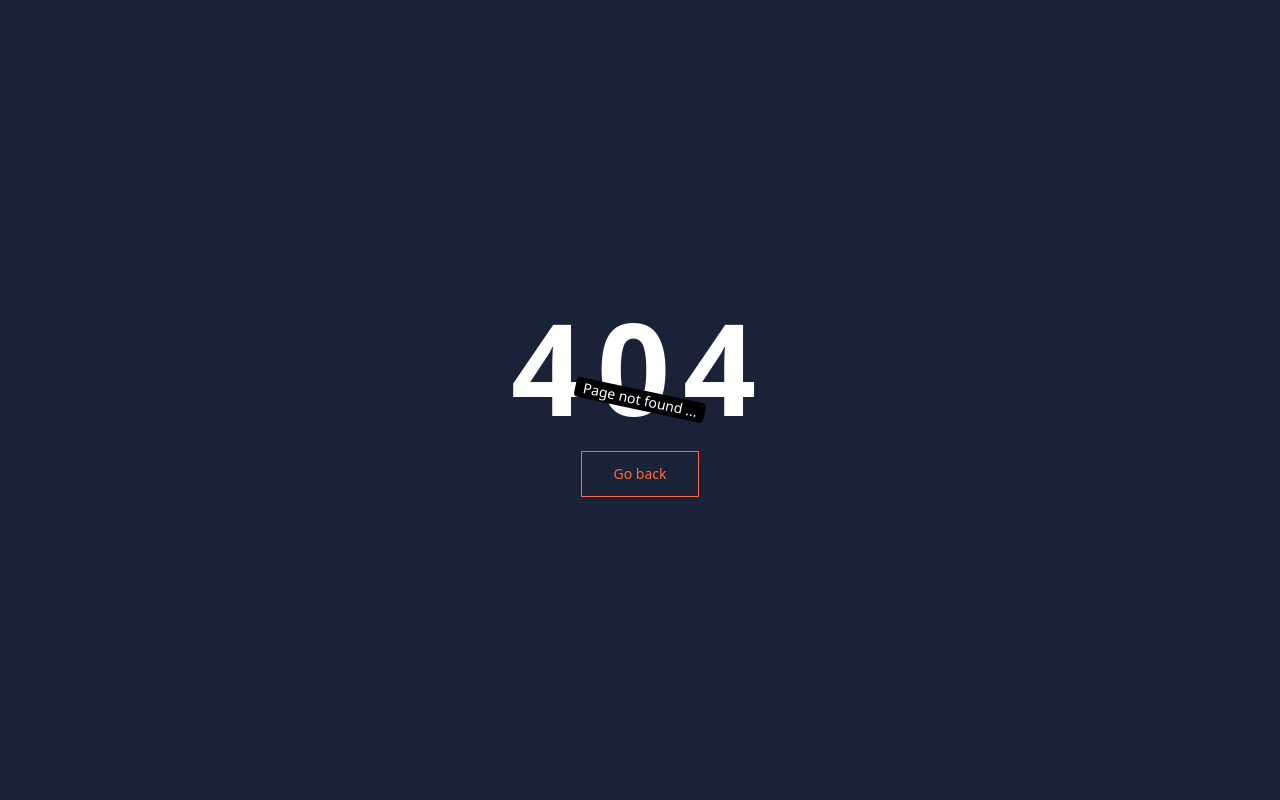
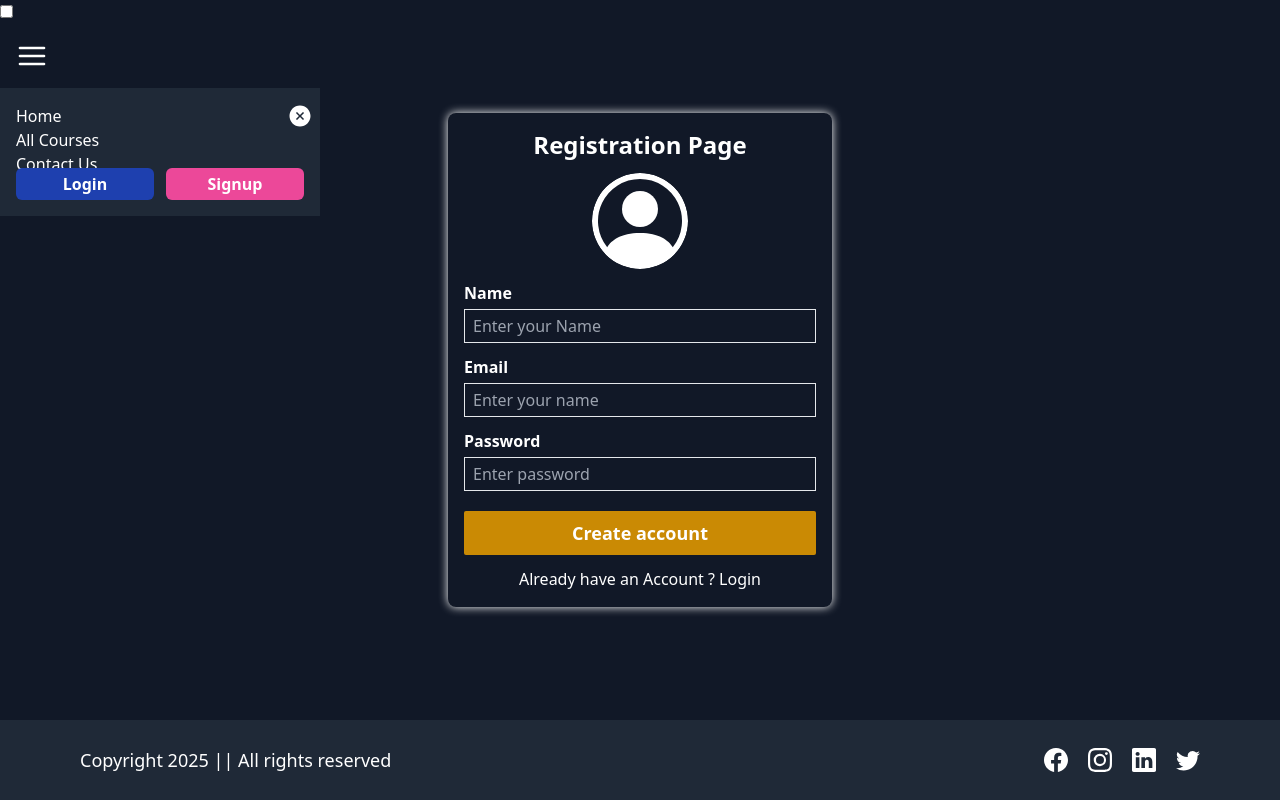
Before and after one commit to Rohitiwari297/LMS-Frontend-web-app, a React (Vite) app: page /signup in a window 1280 px wide. Before the commit this address had no page. Built offline with nearby package versions, Linux system fonts and the light colour scheme.

Commit message:
Added signup page with avatar preview functionality

```diff
--- a/src/App.jsx
+++ b/src/App.jsx
@@ -3,6 +3,7 @@ import './App.css'
 import HomePage from './Pages/HomePage.jsx'
 import AboutUs from './Pages/AboutUs.jsx'
 import NotFound from './Pages/NotFound.jsx'
+import Signup from './Pages/Signup.jsx'
 function App() {
 
   return (
@@ -11,6 +12,7 @@ function App() {
         <Route path='/' element ={<HomePage/>}></Route>
         <Route path='/about' element ={<AboutUs/>}></Route>
 
+        <Route path='/signup' element={<Signup/>}></Route>
 
         <Route path="*" element={<NotFound/>}></Route>
       </Routes>
--- a/src/Layouts/HomeLayout.jsx
+++ b/src/Layouts/HomeLayout.jsx
@@ -94,7 +94,7 @@ function HomeLayout({ children }) {
                     className="btn-seconday px-4 py-1 font-semibold bg-pink-500
                                 hover:bg-pink-600 rounded-md w-full"
                   >
-                    <Link to="/login">Signup</Link>
+                    <Link to="/signup">Signup</Link>
                   </button>
                 </div>
               </li>
--- /dev/null
+++ b/src/Pages/Signup.jsx
@@ -0,0 +1,132 @@
+import { useState } from 'react';
+import HomeLayout from '../Layouts/HomeLayout.jsx'
+
+import { BsPersonCircle } from 'react-icons/bs';
+import { Link, useNavigate } from 'react-router-dom'
+
+import { useDispatch } from 'react-redux';
+
+function Signup(){
+
+    const dispatch = useDispatch();
+    const navigate = useNavigate();
+
+    //
+    const [previewImage, setPreviewImage] = useState('');
+
+    //Maintaining the initial form state with geting user credetials
+    const [signupData, setSignupData] = useState({
+        fullName: "",
+        email: "",
+        password: "",
+        avatar: ""
+    })
+
+    function handleUserInput(e){
+        const {name, value} = e.target;
+        setSignupData({
+            ... signupData,
+            [name]:value
+        })
+    }
+
+    //function for the getting Image
+     function getImage(event){
+        event.preventDefault();
+        //getting the image
+        const uploadedImage = event.target.files[0];
+        if(uploadedImage){
+            setSignupData({
+                ...signupData,
+                avatar: uploadedImage
+            });
+            const fileReader = new FileReader();
+            fileReader.readAsDataURL(uploadedImage);
+            fileReader.addEventListener('load', function () {
+                //console.log(this.result)
+                setPreviewImage(this.result)
+            })
+        }
+    }
+
+    return (
+        <HomeLayout>
+            <div className='flex items-center justify-center h-[90vh]'>
+
+                <form className='flex flex-col justify-center items-center gap-3 rounded-lg p-4 text-white w-96 shadow-[0_0_10px]'>
+                    <h1 className='text-center text-2xl font-bold'>Registration Page</h1>
+
+                    <label htmlFor="image_uploads" className='cursor-pointer'>
+                        {previewImage ? (
+                            <img className='w-24 h-24 rounded-full m-auto' src={previewImage}/>
+                        ) : (
+                            <BsPersonCircle className='w-24 h-24 rounded-full m-auto' />
+                        )}
+                    </label>
+
+                    <input
+                        onChange={getImage}
+                        className='hidden'
+                        type='file'
+                        name='image_uploads'
+                        id='image_uploads'
+                        accept='.jpg, .jpeg, .png,.svg'
+                    />
+
+                    <div className=' w-full flex flex-col gap-1'>
+                        <label htmlFor="fullName" className='font-semibold'>Name</label>
+                        <input
+                            type="text"
+                            required
+                            name='fullName'
+                            id='fullName'
+                            placeholder='Enter your Name'
+                            className='bg-transparent px-2 py-1 border'
+                            onChange={handleUserInput}
+                            // value={signupData.fullName}
+                        />
+                    </div>
+
+                    <div className=' w-full flex flex-col gap-1'>
+                        <label htmlFor="email" className='font-semibold'>Email</label>
+                        <input
+                            type="email"
+                            required
+                            name='email'
+                            id='email'
+                            placeholder='Enter your name'
+                            className='bg-transparent px-2 py-1 border'
+                            onChange={handleUserInput}
+                            // value={signupData.email}
+                        />
+                    </div>
+                    <div className='w-full flex flex-col gap-1'>
+                        <label htmlFor="password" className='font-semibold'>Password</label>
+                        <input
+                            type="password"
+                            required
+                            name='password'
+                            id='password'
+                            placeholder='Enter password'
+                            className=' bg-transparent px-2 py-1 border'
+                            onChange={handleUserInput}
+                            // value={signupData.password}
+                        />
+                    </div>
+
+                    <button type='submit' className='mt-2 w-full bg-yellow-600 hover:bg-yellow-500 transition-all ease-in-out duration-300 rounded-sm py-2 font-semibold text-lg cursor-poiter'>
+                        Create account
+                    </button>
+
+                    <p className="text-center">
+                        Already have an Account ? <Link to='/login' className='link text-accent cursor-pointer'> Login </Link>
+                    </p>
+                </form>
+
+            </div>
+        </HomeLayout>
+    );
+}
+
+//
+export default Signup;
```
